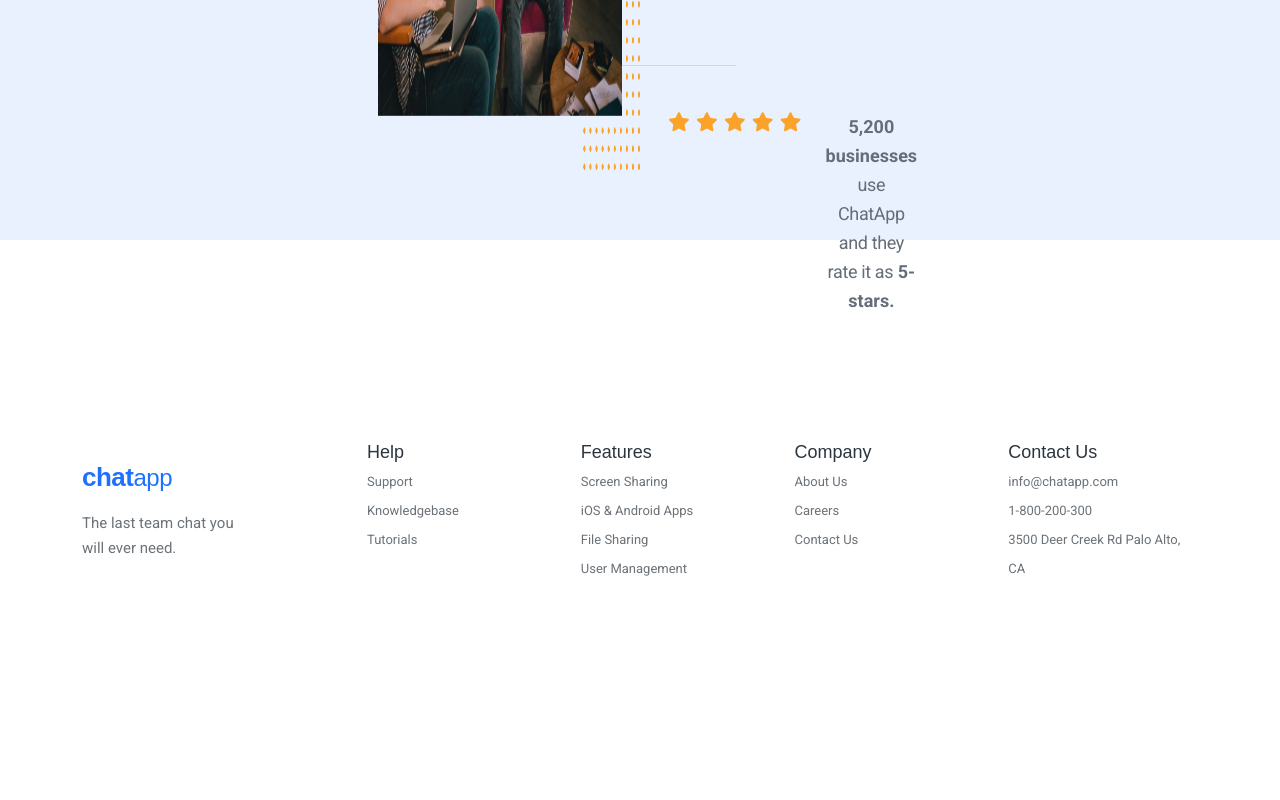
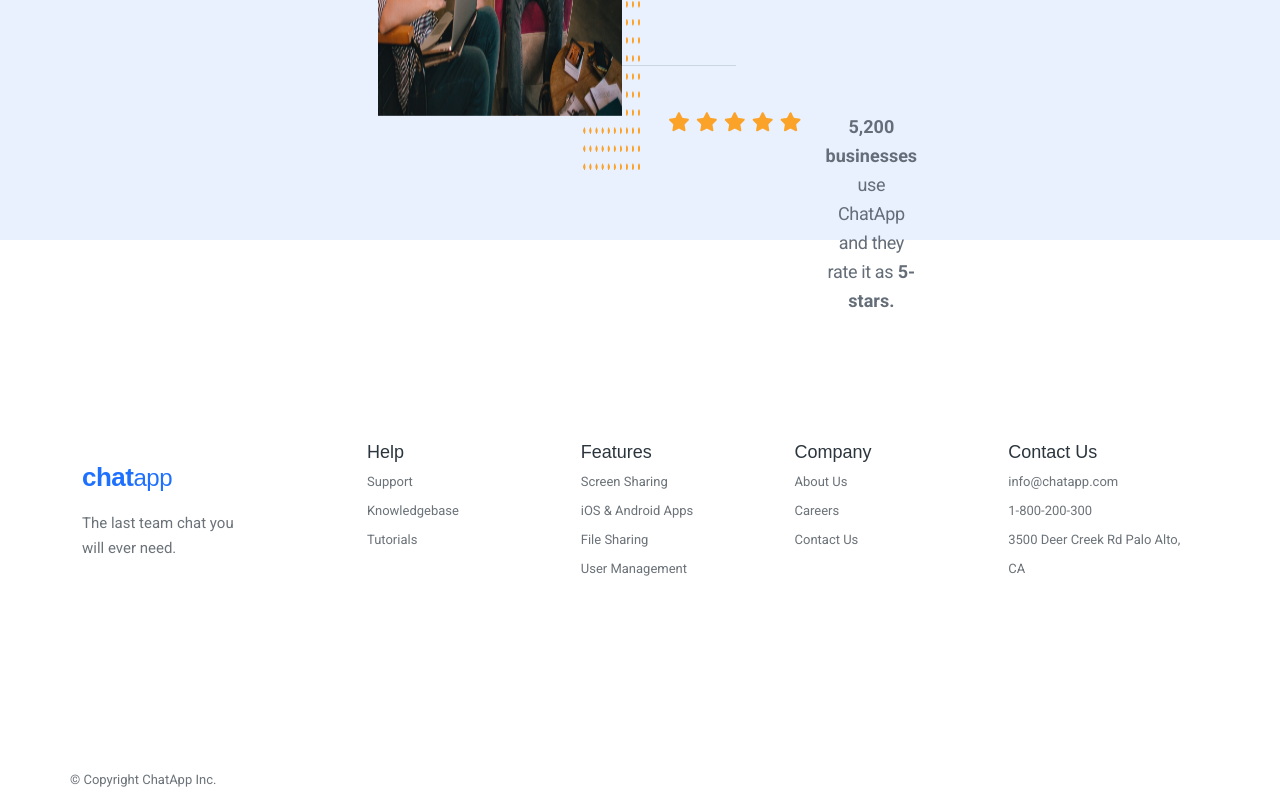
Before and after one commit to AmitSheoran-557/chat-app, a plain HTML site: page index.html in a window 1280 px wide. Shown: the part 2496-3296 px from the top of the page. Drawn offline with Linux system fonts and the light colour scheme.

Commit message:
footer paragraph

```diff
--- a/assets/css/style.css
+++ b/assets/css/style.css
@@ -103,6 +103,18 @@ span {
     font-weight: 400;
     line-height: 29.11px;
     color: #646D78;
+
+}
+
+.footer-para {
+    position: absolute;
+    bottom: 10px;
+    left: 70px;
+    font-family: var(--robot);
+    font-size: 13px;
+    font-weight: 400;
+    line-height: 21.02px;
+   color: #6B7278;
 
 }
 
@@ -323,6 +335,10 @@ li:hover {
 
 .star-flex {
     display: flex;
+}
+
+.position-relative {
+    position: relative;
 }
 
 .t-left {
--- a/index.html
+++ b/index.html
@@ -103,8 +103,8 @@
             </div>
         </div>
     </div>
-    <div class="footer">
-        <div class="container">
+    <div class="footer position-relative">
+        <div class="container ">
             <div class="row align-center jc">
                 <div class="col-3 col-12 t-left  ">
                     <h2 class="blue mb-18">chat<span>app</span></h2>
@@ -149,6 +149,7 @@
                     </div>
                 </div>
             </div>
+            <p class="footer-para">© Copyright ChatApp Inc.</p>
         </div>
     </div>
 </body>
```
